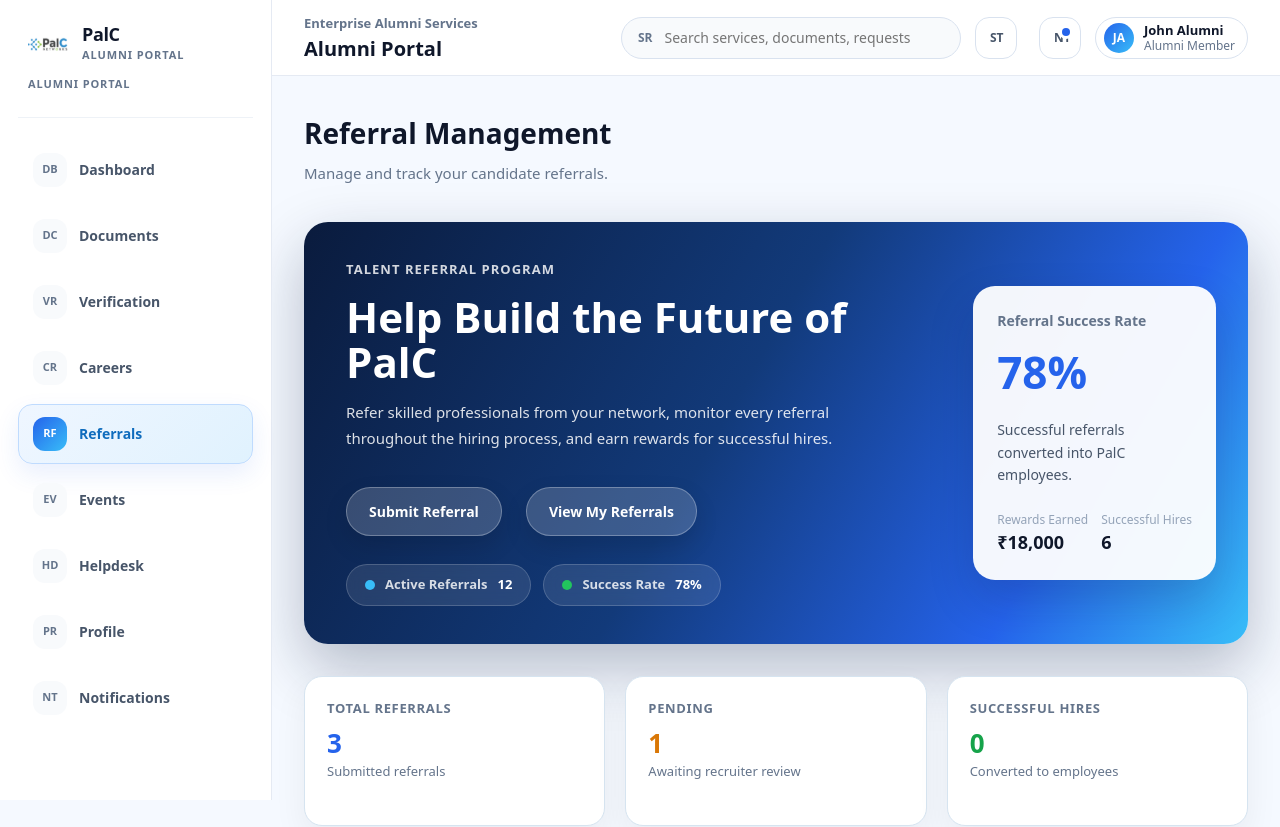
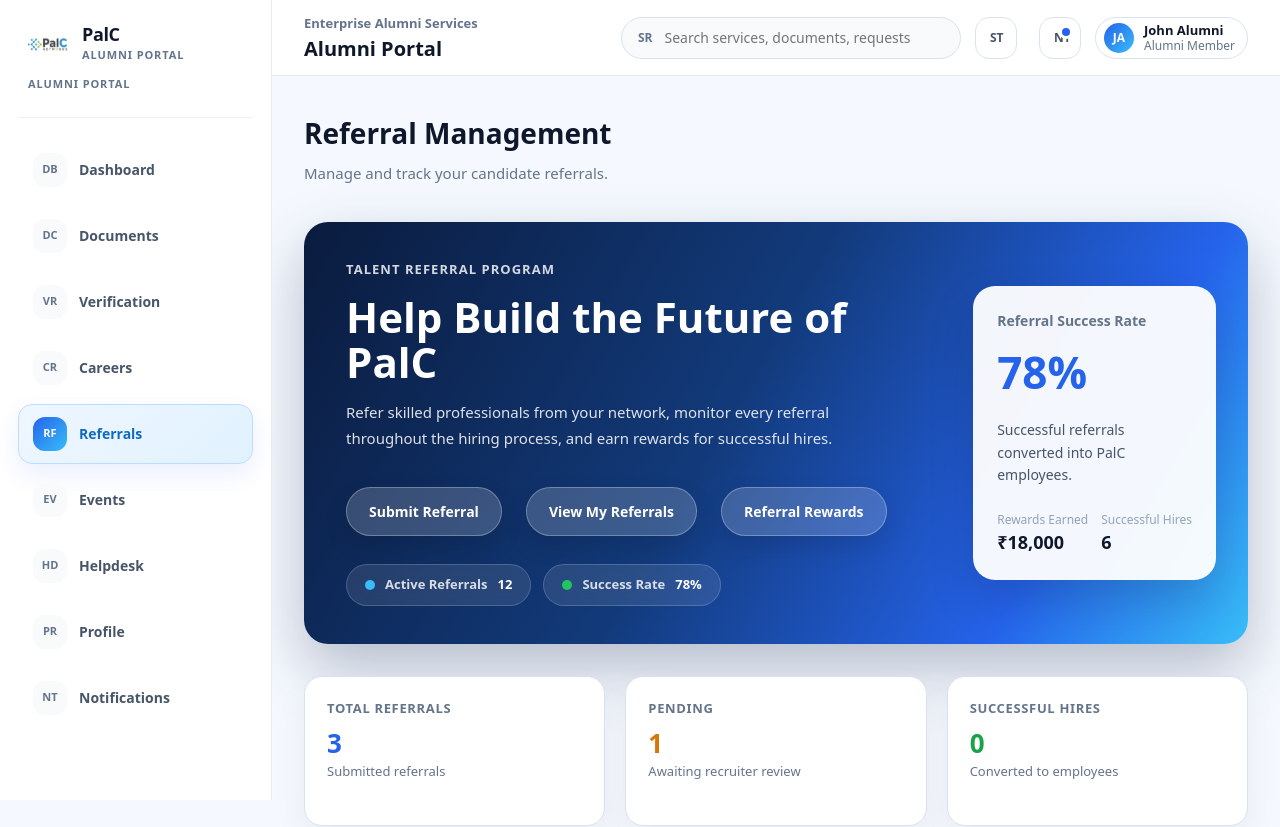
Before and after one commit to yashaswini-cyber/palc-alumni-portal, a React (Vite) app in the folder palc-alumni-portal/: page /referrals in a window 1280 px wide. Shown: the top 827 px of the page. Built offline with nearby package versions, Linux system fonts and the light colour scheme.

Commit message:
Added another quick nav button to referral's page hero banner.

```diff
--- a/palc-alumni-portal/src/modules/referrals/ReferralsPage.tsx
+++ b/palc-alumni-portal/src/modules/referrals/ReferralsPage.tsx
@@ -74,7 +74,9 @@ export default function ReferralsPage() {
   const [rewardDetailsOpen, setRewardDetailsOpen] = useState(false);
 
   const referralsSectionRef = useRef<HTMLDivElement>(null);
+  const rewardsSectionRef = useRef<HTMLDivElement>(null);
   const scrollToReferrals = () => referralsSectionRef.current?.scrollIntoView({ behavior: "smooth", block: "start" });
+  const scrollToRewards = () =>rewardsSectionRef.current?.scrollIntoView({behavior: "smooth",block: "start",});
 
   const openReferralForm = () => setFormOpen(true);
   const closeReferralForm = () => setFormOpen(false);
@@ -205,6 +207,7 @@ export default function ReferralsPage() {
         actions={[
           { title: "Submit Referral", onClick: openReferralForm },
           { title: "View My Referrals", onClick: scrollToReferrals },
+          { title: "Referral Rewards", onClick: scrollToRewards },
         ]}
         pills={[
           { title: "Active Referrals", value: "12", color: "#38BDF8" },
@@ -314,6 +317,7 @@ export default function ReferralsPage() {
       </div>
 
       {/* Referral Rewards */}
+      <div ref={rewardsSectionRef}>
       <SectionCard title="Referral Rewards">
         <div style={{ display: "grid", gridTemplateColumns: "repeat(auto-fit,minmax(260px,1fr))", gap: "20px", marginBottom: "32px" }}>
           <div style={{ padding: "22px", border: `1px solid ${COLORS.border}`, borderRadius: "16px", background: COLORS.surface, display: "flex", flexDirection: "column", gap: "10px" }}>
@@ -379,6 +383,7 @@ export default function ReferralsPage() {
           </table>
         </div>
       </SectionCard>
+    </div>
 
       <SectionCard title="Referral Leaderboard" subtitle="See how your successful referrals compare with other alumni.">
         <div style={{ overflowX: "auto" }}>
```
